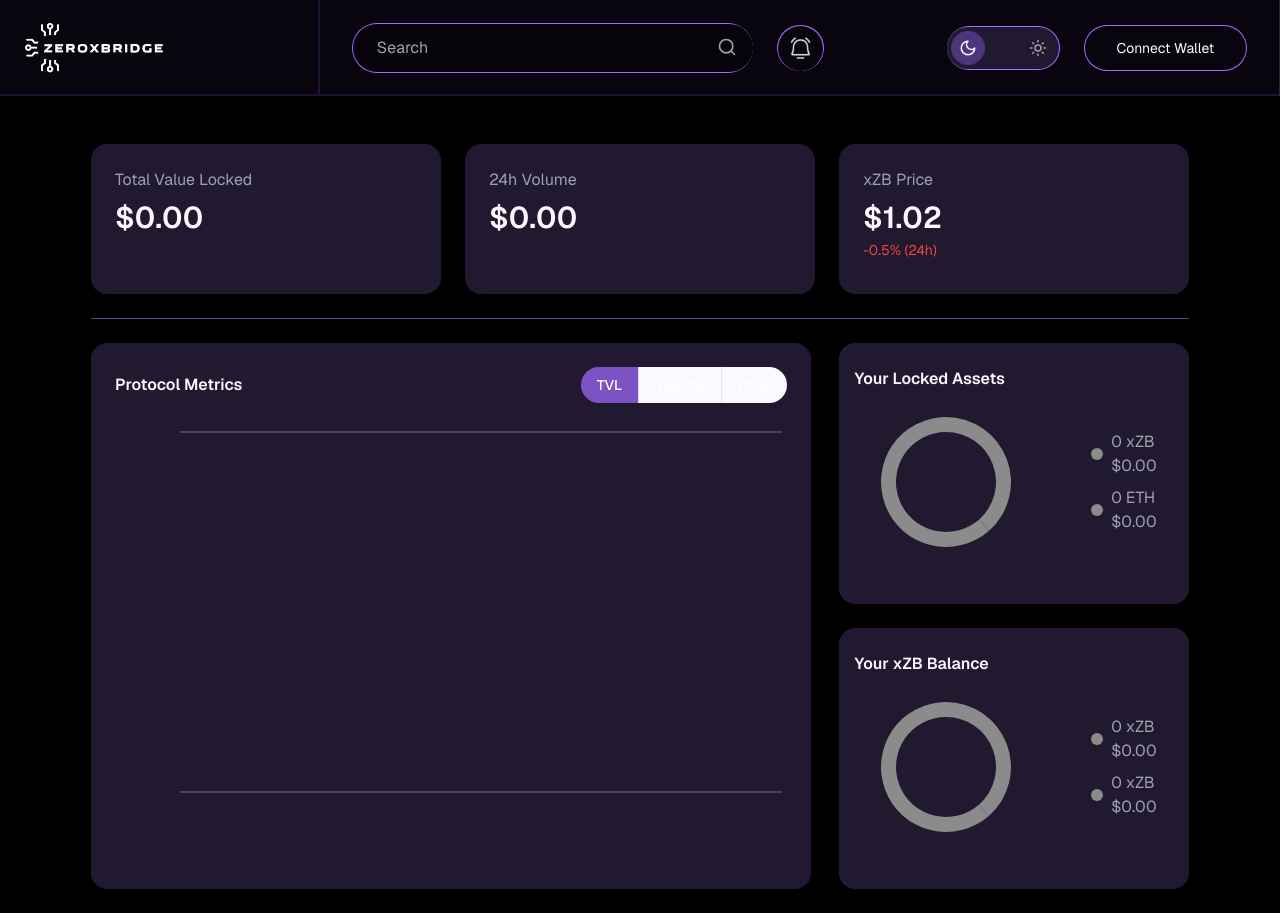
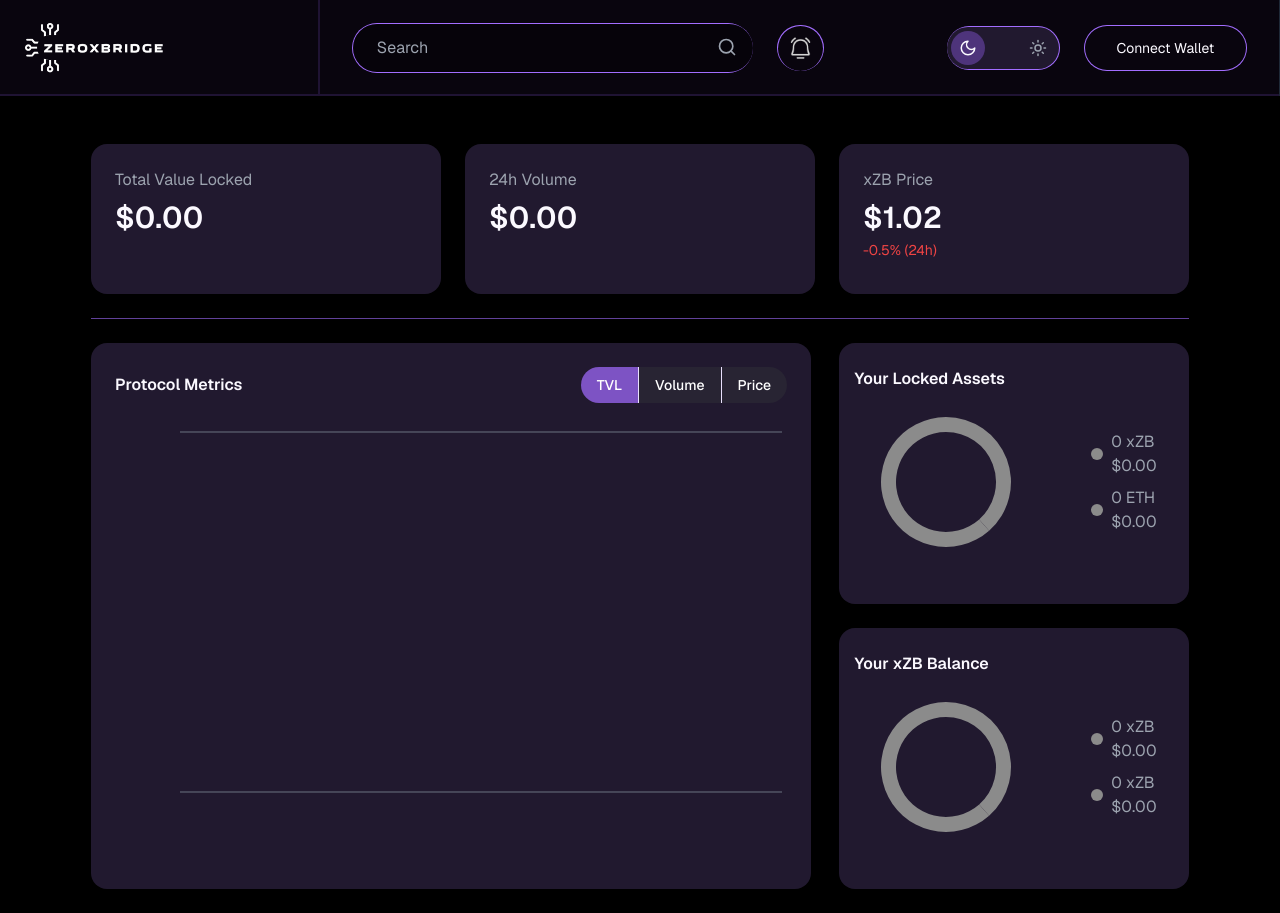
Before and after one commit to stephanniegb/ZeroXBridge_Frontend, a Next.js app: page /analytics in a window 1280 px wide. Built offline with nearby package versions, Linux system fonts and the light colour scheme.

Commit message:
Changes to the background of the tab

```diff
--- a/app/components/analytics.tsx
+++ b/app/components/analytics.tsx
@@ -164,7 +164,11 @@ export default function AnalyticsDashboard({
                   style={{
                     borderColor: isDarkMode ? "#E8DFFC" : "#A26DFF",
                     backgroundColor:
-                      activeMetric === metric ? tabActiveBg : "#FBF9FF",
+                      activeMetric === metric
+                        ? tabActiveBg
+                        : isDarkMode
+                        ? "#282433"
+                        : "#FBF9FF",
                     color:
                       activeMetric === metric
                         ? isDarkMode
```
